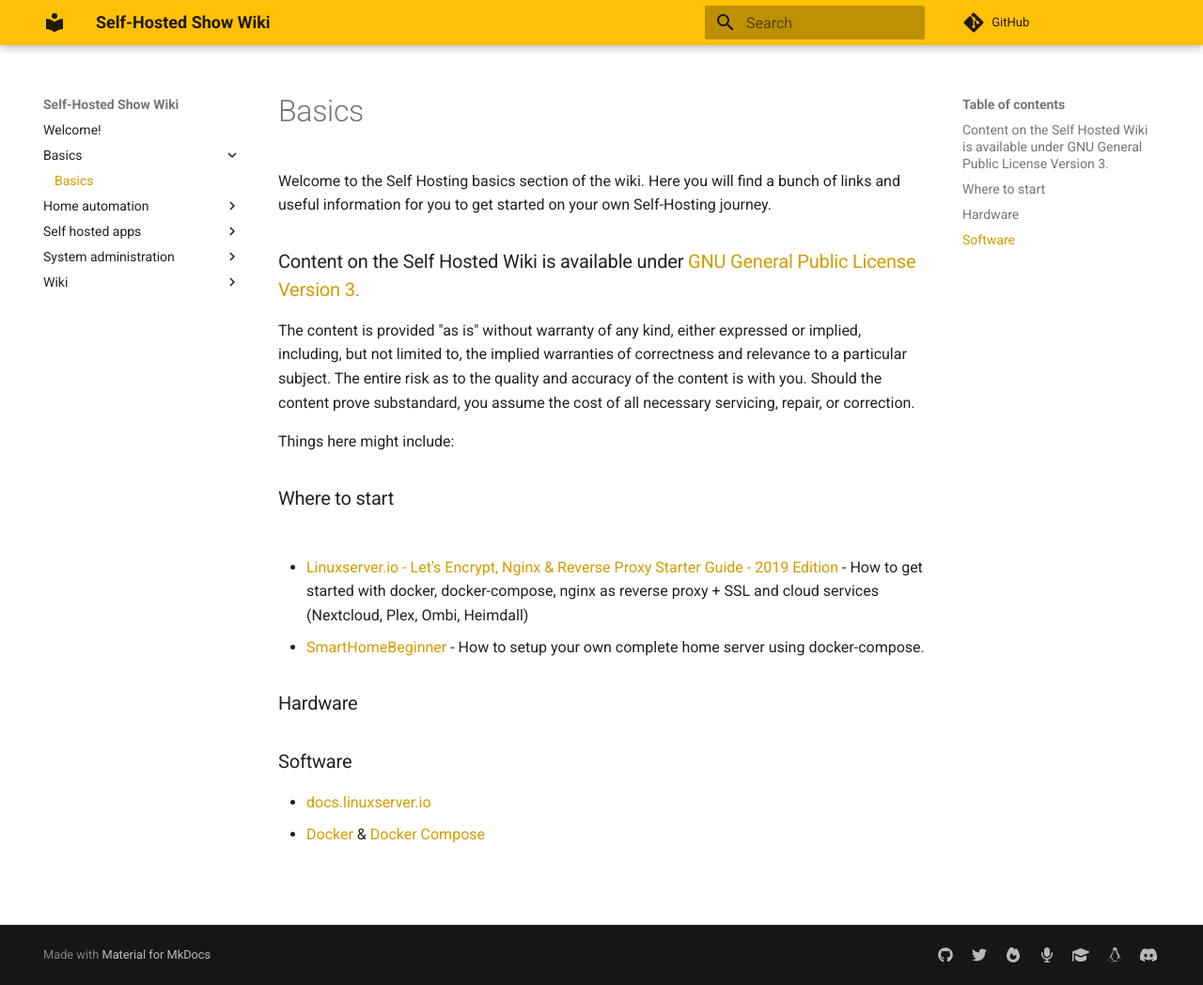
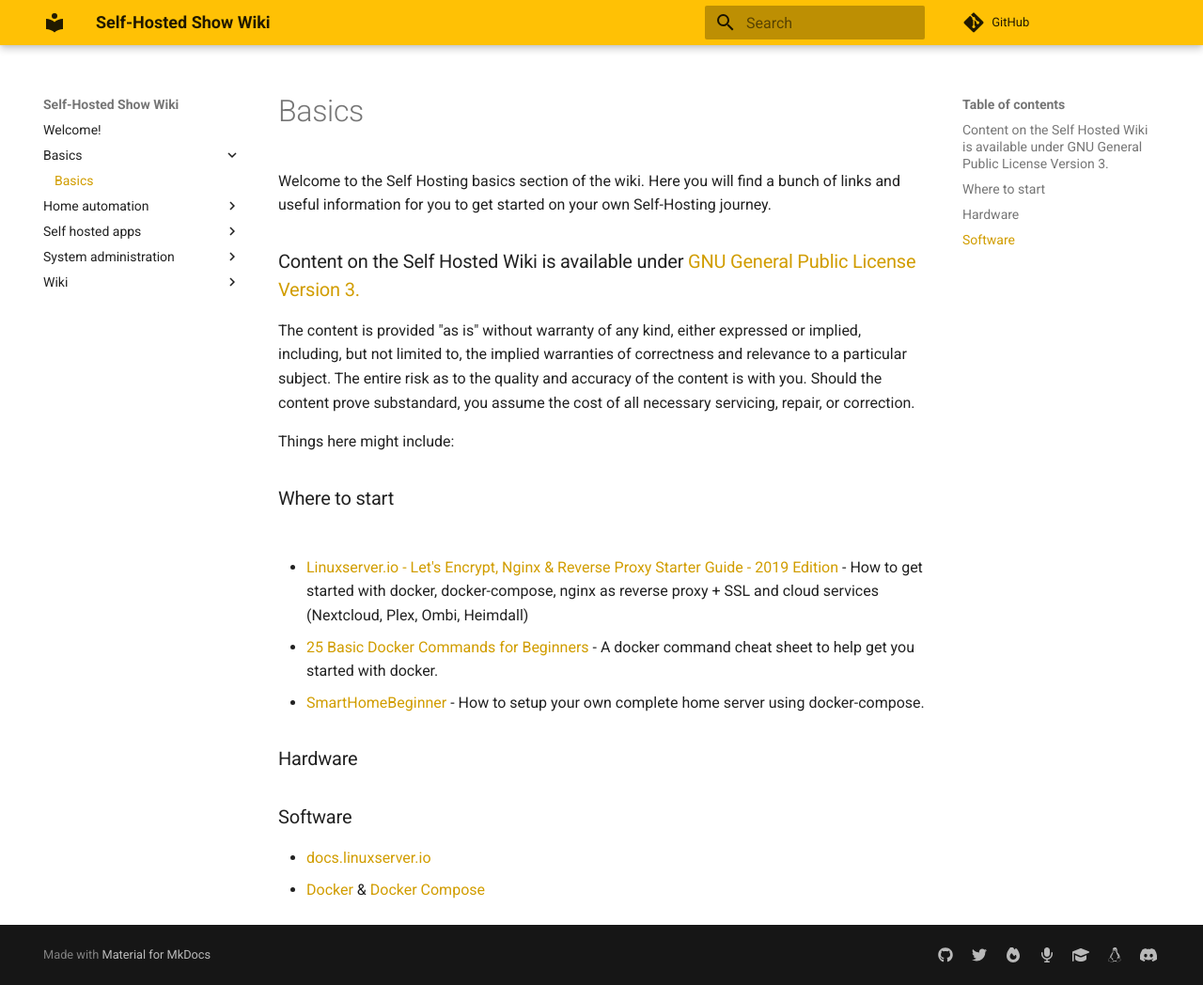
Before and after one commit to selfhostedshow/wiki, an MkDocs documentation site: the page built from docs/basics/getting-started.md, in a window 1280 px wide and 1048 px high. Shown: the whole window at 94% size. Built offline with MkDocs 1.6.1 and Material for MkDocs 9.7.7, drawn with Linux system fonts in a browser that asks for light colours; comment, search, counter and statistics services are not loaded.

Commit message:
Added docker command cheat sheet

```diff
--- a/docs/basics/getting-started.md
+++ b/docs/basics/getting-started.md
@@ -10,6 +10,7 @@ Things here might include:
 
 ### Where to start<br>
   * [Linuxserver.io - Let's Encrypt, Nginx & Reverse Proxy Starter Guide - 2019 Edition](https://blog.linuxserver.io/2019/04/25/letsencrypt-nginx-starter-guide/#nextcloudsubdomainreverseproxyexample) - How to get started with docker, docker-compose, nginx as reverse proxy + SSL and cloud services (Nextcloud, Plex, Ombi, Heimdall)
+  * [25 Basic Docker Commands for Beginners](http://codeopolis.com/posts/25-basic-docker-commands-for-beginners/) - A docker command cheat sheet to help get you started with docker.
   * [SmartHomeBeginner](https://www.smarthomebeginner.com/) - How to setup your own complete home server using docker-compose.
 ### Hardware
 ### Software
```
